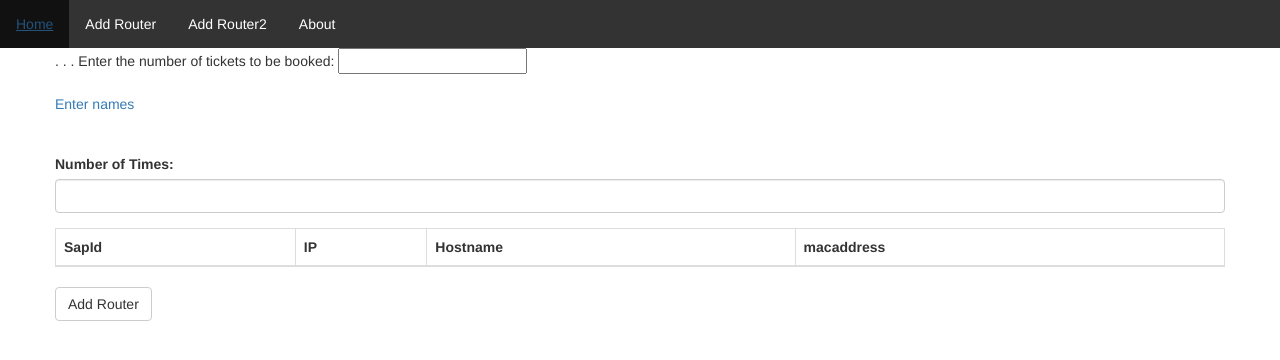
After one commit to vikash979/cisco, a Django app: page /user/nrouterdata/ in a window 1280 px wide. The commit adds this page. Shown: the top 360 px of the page. Run offline with Django 3.2, Linux system fonts and the light colour scheme; data comes from the database, SQL or seed files in the repository; both versions use the stored data as it was after the commit; lists and menus that the app fills with data are empty; parts of the project's set-up code (start-up, migrations or seed data) failed here and were passed over; some libraries are stand-ins or nearby versions.

Commit message:
project added

```diff
--- a/ciscoproject/ciscoproject/settings.py
+++ b/ciscoproject/ciscoproject/settings.py
@@ -40,6 +40,7 @@ INSTALLED_APPS = [
     'tokenapp',
     'rest_framework',
     'rest_framework.authtoken',
+    'django_filters',
 ]
 
 MIDDLEWARE = [
@@ -155,5 +156,10 @@ REST_FRAMEWORK = {
     'rest_framework.authentication.SessionAuthentication',
     'rest_framework.authentication.BasicAuthentication'
     ),
+      'DEFAULT_FILTER_BACKENDS': (
+         'rest_framework.filters.SearchFilter',
+        'django_filters.rest_framework.DjangoFilterBackend',
+
+    ),
    # 'EXCEPTION_HANDLER': 'common.utils.custom_exception_handler'
 }
--- a/ciscoproject/static/cisco.js
+++ b/ciscoproject/static/cisco.js
@@ -71,13 +71,15 @@ $.ajax({
 function routerupdate()
 {
   var username = document.getElementById("username").value
-        var password =$('#password').val()
-        var datString = JSON.stringify({"username":username,"password":password})
+        var hostname = $('#hostname').val()
+        var macadd = $('#macadd').val()
+
+       // var datString = JSON.stringify({"username":username,"password":password})
         var urll= '/user/update_event/'
           $.ajax({
             url : urll, // the endpoint
             type : "GET", // http method
-            data:'ip='+username+'&&hostname='+password,
+            data:'ip='+username+'&&hostname='+hostname+'&&macadd='+macadd,
             //data : { postpk : post_primary_key }, // data sent with the delete request
             success : function(json) {
               alert("Updated Successfully")
@@ -87,3 +89,105 @@ function routerupdate()
 
 
 }
+
+
+function textsearch(id)
+{
+  var searchid = "#"+id
+  var searchs = $(searchid).val()
+
+
+  var datString = JSON.stringify({"search":searchs})
+     var urll= '/user/toc_model/'
+          $.ajax({
+            url : urll, // the endpoint
+            type : "GET", // http method
+            data: {
+              'search': searchs // from form
+            },
+            //data : { postpk : post_primary_key }, // data sent with the delete request
+            success : function(response) {
+              if (searchs.length>1)
+              {
+                $('#routerdata').empty()
+                 for(var i = 0; i <response.length; i++)
+                {
+                   $('#routerdata').append(`<tr><td>${response[i]['ip']}</td><td>${response[i]['hostname']}</td><td><a href="/user/tokenupdate/?id=${response[i]['id']}" >Edit </a>|| <a href="#" id="delete_${response[i]['id']}" onclick="routerdelete(this.id)">Delete</a></td></tr>`)
+
+                }
+
+              }
+              else{
+                $('#routerdata').empty()
+                for(var i = 0; i <response.length; i++)
+                {
+                   $('#routerdata').append(`<tr><td>${response[i]['ip']}</td><td>${response[i]['hostname']}</td><td><a href="/user/tokenupdate/?id=${response[i]['id']}" >Edit </a>|| <a href="#" id="delete_${response[i]['id']}" onclick="routerdelete(this.id)">Delete</a></td></tr>`)
+
+                }
+              }
+
+             // window.location.href = "/user/tokenapp/";
+            },
+          })
+}
+
+
+function totaltimes()
+{
+  $('#nrouterdata').empty()
+  var number  = $('#totl').val()
+  for (i = 1; i <= number; i++) {
+  $('#nrouterdata').append(`<tr><td><input type="text" class="form-control" id="sapid_${i}" placeholder="Enter sapid" name="sapid_${i}"></td>
+    <td><input type="text" class="form-control" id="ip_${i}" placeholder="Enter loopback" name="ip_${i}"></td>
+    <td><input type="text" class="form-control" id="hostname_${i}" placeholder="Enter Hostname" name="hostname_${i}"></td>
+
+    <td><input type="text" class="form-control" id="mcadd_${i}" placeholder="Enter Mac Address" name="mcadd_${i}"></td></tr>`)
+}
+}
+
+
+
+
+$(document).on('click', '#nsubmit', function(e) {
+  var number  = $('#totl').val()
+  ob = []
+
+  for (i = 1; i <= number; i++) {
+    var obj = {};
+    var host = "#hostname_"+i
+    var hostname = $(host).val()
+    var ipp = $('#ip_'+i).val()
+    var sapid = $('#sapid_'+i).val()
+    obj['host']=$(host).val()
+    obj['mcadd'] = $('#mcadd_'+i).val()
+    var macadd = $('#mcadd_'+i).val()
+    var sapid = $('#sapid_'+i).val()
+     obj['ip']=ipp
+
+     obj['sapid'] =sapid
+
+
+    //var ee = 'ip='+ipp+'&&hostname='+hostname+'&&macadd='+macadd+'&&sapid='+sapid
+    //alert(ee)
+    ob.push(obj)
+    var datString = JSON.stringify(obj)
+   // alert(datString)
+      $.ajax({
+        url:  '/user/nrouter/',
+        contentType : 'application/json',
+
+        type: "GET",
+
+        data:'ip='+ipp+'&&hostname='+hostname+'&&macadd='+macadd+'&&sapid='+sapid,
+        beforeSend: function (xhr, settings) {
+           xhr.setRequestHeader("X-CSRFToken", '{{ csrf_token }}');
+       },
+        success: function(response){
+          window.location.href = "/user/tokenapp/";
+
+        }
+      })
+  }
+
+
+  })
--- /dev/null
+++ b/ciscoproject/templates/tokencisco/menubar.html
@@ -0,0 +1,34 @@
+{% load static %}
+<style>
+ul {
+  list-style-type: none;
+  margin: 0;
+  padding: 0;
+  overflow: hidden;
+  background-color: #333;
+}
+
+li {
+  float: left;
+}
+
+li a {
+  display: block;
+  color: white;
+  text-align: center;
+  padding: 14px 16px;
+  text-decoration: none;
+}
+
+li a:hover {
+  background-color: #111;
+}
+</style>
+
+
+<ul>
+  <li><a class="active" href="#">Home</a></li>
+  <li><a href="#news">Add Router</a></li>
+  <li><a href="#contact">Add Router2</a></li>
+  <li><a href="#about">About</a></li>
+</ul>
--- /dev/null
+++ b/ciscoproject/templates/tokencisco/naddrouter.html
@@ -0,0 +1,72 @@
+
+{% extends 'tokencisco/base.html' %}
+{% load static %}
+{% block header %}
+
+{% include 'tokencisco/css.html' %}
+
+
+{% endblock header %}
+{% block css %}
+
+
+{% endblock %}
+{% block base_content %}
+{% include 'tokencisco/menubar.html' %}
+
+
+
+
+
+<div class="container">
+  <div class="row">
+  	{{msg}}
+
+<form action="/flight_ticket/book" name="myform" method="post">
+  . . . Enter the number of tickets to be booked:
+  <input name="nooftickets" id="totl" type="text"><br/><br/>
+  <a href="#" id="names" onclick="totaltimes();">Enter names</a>
+  <div id='container' />
+  </div>
+  <br/><br/>
+</form>
+
+    <div class="form-group">
+      <label for="email">Number of Times:</label>
+      <div class="form-group">
+        <input type="text" id="totaltimes" class="form-control" value= " " placeholder="Enter number here" onchange="totaltimes()">
+      </div>
+
+
+    </div>
+
+<form>
+
+     <table class="table table-bordered">
+  <thead>
+    <tr>
+      <th>SapId</th>
+      <th>IP
+      </th>
+      <th>Hostname</th>
+      <th>macaddress</th>
+    </tr>
+  </thead>
+    <tbody id="nrouterdata">
+
+    </tbody>
+  </table>
+</form>
+
+    <input type="submit" class="btn btn-default" name="submit" id="nsubmit" value="Add Router">
+
+
+</div>
+
+
+
+{% endblock base_content %}
+
+{% block htmljs %}
+
+{% endblock htmljs %}
--- a/ciscoproject/tokenapp/models.py
+++ b/ciscoproject/tokenapp/models.py
@@ -6,5 +6,7 @@ from django.contrib.auth import get_user_model
 
 
 class RouterDetails(models.Model):
+    sapid =  models.IntegerField()
     ip = models.GenericIPAddressField(unique=True)
     hostname = models.CharField(max_length=10, blank=True, null=True)
+    macaddress = models.CharField(max_length=50, blank=True, null=True)
--- a/ciscoproject/tokenapp/urls.py
+++ b/ciscoproject/tokenapp/urls.py
@@ -13,11 +13,15 @@ urlpatterns = [
     re_path('', include(router.urls)),
     re_path(r'^login/$', views.login, name="login"),
     re_path(r'^routerdata/$', views.CustomAuth.as_view(), name="routerdata"),
+    re_path(r'^nrouterdata/$', views.AddNrouterView.as_view(), name="nrouterdata"),
+
     re_path(r'^ipp/$', views.ipmacid, name="ipp"),
     re_path(r'^tokenapp/$', views.TokenView.as_view(), name="tokenapp"),
     re_path(r'^tokenupdate/$', views.TokenUpdateView.as_view(), name="tokenupdate"),
     re_path(r'^delete_event/(?P<pk>[0-9]+)/$', views.delete_post, name="delete_event"),
     re_path(r'^update_event/$', views.update_post, name="update_event"),
+    re_path(r'^nrouter/$', views.nrouter_post, name="nrouter"),
+    re_path(r'^add_router/$', views.AddRouterView.as_view(), name="add_router"),
     #re_path(r'^delete_event$/(?P<pk>\d+)/$',views.delete_post, name='delete_event'),
 
 
--- a/ciscoproject/tokenapp/views.py
+++ b/ciscoproject/tokenapp/views.py
@@ -26,6 +26,8 @@ import subprocess
 
 
 
+from django_filters.rest_framework import DjangoFilterBackend
+from rest_framework import filters
 
 
 from django.contrib.auth import authenticate
@@ -40,6 +42,7 @@ from rest_framework.status import (
     HTTP_204_NO_CONTENT
 )
 from rest_framework.response import Response
+import re
 
 
 @csrf_exempt
@@ -58,7 +61,6 @@ def login(request):
 	if not user:
 		return Response({'error': 'Invalid Credentials'},status=HTTP_404_NOT_FOUND)
 	token,_= Token.objects.get_or_create(user=user)
-	print((token.key))
 	return Response({'token': token.key}, status=HTTP_200_OK)
 
 
@@ -75,8 +77,11 @@ class RouterViewset(viewsets.ModelViewSet):
     queryset = RouterDetails.objects.all()
     serializer_class = serializers.RouterSerializer
     #permission_classes = [IsAuthenticated]
-    #authentication_classes =[TokenAuthentication]
-    #permission_classes = [IsAuthenticatedOrReadOnly]
+    authentication_classes =[TokenAuthentication]
+    permission_classes = [IsAuthenticatedOrReadOnly]
+    filter_backends = [DjangoFilterBackend,filters.SearchFilter]
+    search_fields = ['hostname','macaddress', 'sapid']
+    filterset_fields = ('hostname','macaddress','sapid')
 
 
     def get_object(self, pk):
@@ -87,8 +92,6 @@ class RouterViewset(viewsets.ModelViewSet):
 
 
     def retrieve(self, request, pk=None):
-    	print("----------------",pk)
-
     	instance = self.get_object(pk=pk)
     	serializer = serializers.RouterSerializer(instance)
     	return Response(serializer.data)
@@ -107,7 +110,6 @@ class RouterViewset(viewsets.ModelViewSet):
     	partial = True
     	#serialize = RouterDetails.objects.filter(ip=request.data.get('ip')).update(hostname=request.data.get('hostname'))
     	serializer = serializers.RouterSerializer(instance, data=request.data, partial=partial)
-    	print(":::::::::", request.data.get('hostname'))
     	if serializer.is_valid():
     		# print("helloooo")
     		serializer.save()
@@ -125,12 +127,14 @@ class RouterViewset(viewsets.ModelViewSet):
         return Response(status=HTTP_204_NO_CONTENT)
 
 
+
 class IpViewset(viewsets.ModelViewSet):
     queryset = RouterDetails.objects.all()
     serializer_class = serializers.RouterSerializer
     #permission_classes = [IsAuthenticated]
     authentication_classes =[TokenAuthentication]
     permission_classes = [IsAuthenticatedOrReadOnly]
+
 
 
     def get_object(self, pk):
@@ -141,8 +145,6 @@ class IpViewset(viewsets.ModelViewSet):
 
 
     def list(self, request, pk=None):
-    	print("----------------",pk)
-
     	instance = self.get_object(pk=pk)
     	serializer = serializers.RouterSerializer(instance)
     	return Response(serializer.data)
@@ -240,10 +242,26 @@ def delete_post(request,pk):
 
 
 def update_post(request):
-	dell = RouterDetails.objects.filter(ip=request.GET.get('ip')).update(hostname=request.GET.get('hostname'))
+
+    dell = RouterDetails.objects.filter(ip=request.GET.get('ip')).update(hostname=request.GET.get('hostname'), macaddress=request.GET.get('macadd'))
+    return redirect('/user/tokenapp/')
+
 
 	#dell.delete()
-	return redirect('/user/tokenapp/')
+
+from django.views.decorators.csrf import csrf_exempt
+
+@csrf_exempt
+def nrouter_post(request):
+    hostname = request.GET.get('hostname')
+    loopback = request.GET.get('ip')
+    macadd = request.GET.get('macadd')
+    sapid = request.GET.get('sapid')
+    print(sapid,"----",loopback,"----",macadd,"----",hostname)
+    routerdata =  RouterDetails.objects.create(sapid=sapid,ip=loopback, hostname=hostname,macaddress=macadd)
+    return redirect('/user/tokenapp/')
+
+
 
 
 
@@ -261,3 +279,45 @@ class TokenUpdateView(TemplateView):
 
 
     	return render(request, self.template_name, ctx)
+
+class AddNrouterView(TemplateView):
+    template_name = "tokencisco/naddrouter.html"
+    def get(self, request, *args, **kwargs):
+        ctx = {}
+        return render(request, self.template_name, ctx)
+
+class AddRouterView(TemplateView):
+    template_name = "tokencisco/addrouter.html"
+
+    def get(self, request, *args, **kwargs):
+        ctx = {}
+        return render(request, self.template_name, ctx)
+
+
+    def post(self,request,*args, **kwargs):
+        ctx = {}
+        error = {}
+        if request.method == "POST":
+            sapid = request.POST.get('sapid')
+            hostname = request.POST.get('hostname')
+            loopback = request.POST.get('ip')
+            mcadd = request.POST.get('mcadd')
+            if sapid=='' :
+                ctx['sapid'] = "Please Insert the sapid"
+            if hostname=='' :
+                ctx['hostname'] = "Please Insert the hostname"
+            if loopback=='' :
+                ctx['loopback'] = "Please Insert the loopback"
+
+
+            if mcadd=='' :
+                error['sapid'] = "Please Insert the mcadd"
+            if error == {}:
+                routerdata =  RouterDetails.objects.create(sapid=sapid,ip=loopback, hostname=hostname,macaddress=mcadd)
+                ctx ['msg'] = "Saved Successfully"
+                return redirect('/user/tokenapp/')
+
+            else:
+                ctx ['msg'] = ctx
+
+        return render(request, self.template_name, ctx)
```
Also changed, not shown: ciscoproject/templates/tokencisco/addrouter.html (added, +58 -0 lines), ciscoproject/templates/tokencisco/edit.html (+12 -3 lines), ciscoproject/templates/tokencisco/index.html (+8 -4 lines), ciscoproject/tokenapp/admin.py (+4 -3 lines), ciscoproject/db.sqlite3 (added), ciscoproject/tokenapp/migrations/0001_initial.py (added).
